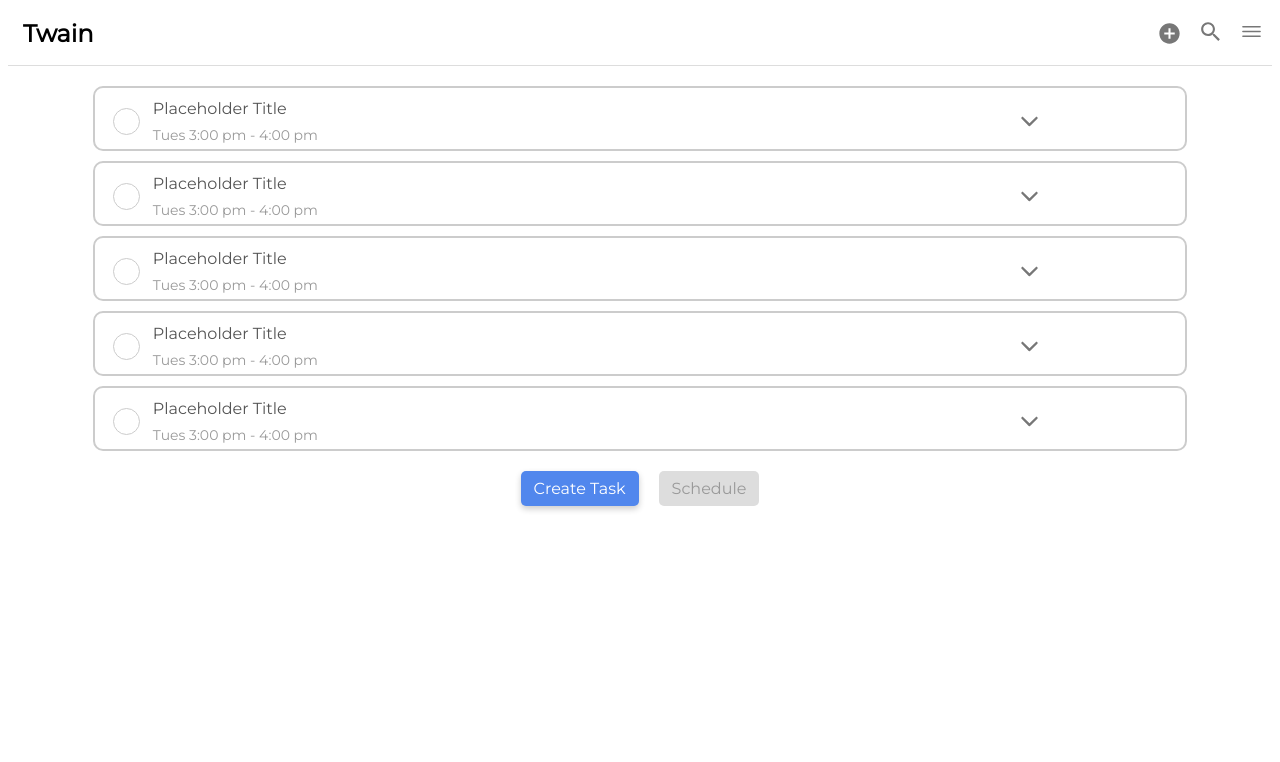
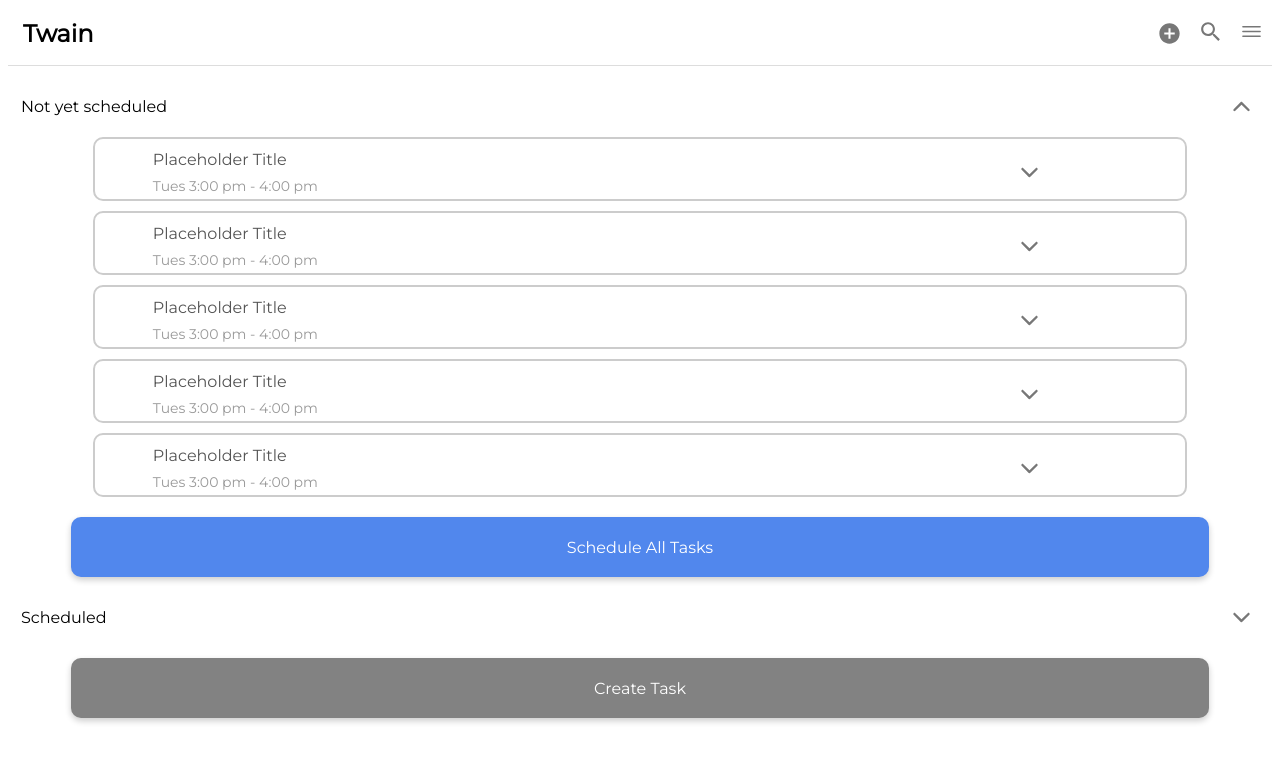
Before and after one commit to ucladevx/twain-extension, a React (Create React App) app: page /tasklist in a window 1280 px wide. Shown: the top 762 px of the page. Built offline with nearby package versions, Linux system fonts and the light colour scheme; the HTML template or start-up script is replaced by a standard one.

Commit message:
Categorized tasks into sections, added selection functions, ui updates on click

```diff
--- a/public/content.js
+++ b/public/content.js
@@ -19,7 +19,7 @@ const toggleSidebar = () => {
     const sidebar = document.createElement('iframe');
     sidebar.id = 'mySidebar';
     sidebar.style.cssText = `
-      width: 500px;
+      width: 400px;
       height: 100%;
       border: none;
       border-left: 1px solid #ddd;
--- a/src/components/containers/TaskList.js
+++ b/src/components/containers/TaskList.js
@@ -2,18 +2,22 @@ import React, { useState } from 'react';
 
 import Navbar from './Nav';
 import Task from '../presentational/Task';
-import Button from '../presentational/styled/Button';
+import { FullButton } from '../presentational/styled/Button';
+import { TaskSection } from '../presentational/Dropdown';
 
 const initTasks = [...Array(5).keys()].map((num) => ({
   id: num,
-  title: 'Placeholder Title',
+  name: 'Placeholder Title',
   scheduledDate: 'Tues 3:00 pm - 4:00 pm',
   duration: 90,
   dueDate: 'Tue Dec 10 2019',
   category: 'Testing',
   notes: 'Lorem ipsum',
-  created: '10/10/19'
+  created: '10/10/19',
+  scheduled: false
 }));
+
+const scheduledTasks = initTasks.map((task) => ({ ...task, scheduled: true }));
 
 const emptyTask = {
   id: 0,
@@ -30,10 +34,22 @@ const categories = ['School', 'Work', 'Personal', 'Holidays'];
 
 const TaskList = () => {
   const [tasks, setTasks] = useState(initTasks);
+  const [schedTasks, setSchedTasks] = useState(scheduledTasks);
   const [creating, setCreating] = useState(false);
+  const [selected, setSelected] = useState([]);
 
-  const deleteTask = (id) =>
-    setTasks(initTasks.filter((task) => task.id !== id));
+  const selectTask = (id) => {
+    if (selected.indexOf(id) === -1) setSelected(selected.concat([id]));
+    else setSelected(selected.filter((num) => num !== id));
+  };
+
+  const deleteTask = (id) => setTasks(tasks.filter((task) => task.id !== id));
+
+  const completeTask = (id) =>
+    setSchedTasks(schedTasks.filter((task) => task.id !== id));
+
+  const deleteSchedTask = (id) =>
+    setSchedTasks(schedTasks.filter((task) => task.id !== id));
 
   return (
     <div>
@@ -48,18 +64,36 @@ const TaskList = () => {
       ) : (
         ''
       )}
+      <TaskSection title="Not yet scheduled">
         {tasks.map((task) => (
           <Task
             key={task.id}
             task={task}
+            completeTask={deleteTask}
             deleteTask={deleteTask}
+            toggleSelect={selectTask}
+            selected={selected.indexOf(task.id) !== -1}
             categories={categories}
           />
         ))}
-      <Button primary onClick={() => setCreating(true)}>
+      </TaskSection>
+      <FullButton primary>
+        Schedule {selected.length ? selected.length : 'All'} Tasks
+      </FullButton>
+      <TaskSection title="Scheduled" defaultClosed={true}>
+        {schedTasks.map((task) => (
+          <Task
+            key={task.id}
+            task={task}
+            completeTask={completeTask}
+            deleteTask={deleteSchedTask}
+            categories={categories}
+          />
+        ))}
+      </TaskSection>
+      <FullButton secondary onClick={() => setCreating(true)}>
         Create Task
-      </Button>
-      <Button disabled>Schedule</Button>
+      </FullButton>
     </div>
   );
 };
--- a/src/components/presentational/Dropdown.js
+++ b/src/components/presentational/Dropdown.js
@@ -1,9 +1,38 @@
-import React, { useState } from 'react';
+import React, { useState, useEffect, useRef } from 'react';
 import styled, { css } from 'styled-components';
 
 import { Row } from './styled/Layout';
 import Input, { Shared } from './styled/Input';
-import { StaticIcon } from './styled/Icon';
+import Icon, { StaticIcon } from './styled/Icon';
+import { Text } from './styled/Global';
+
+const StyledTaskSection = styled.div`
+  & .content {
+    visibility: ${(props) => (props.closed ? 'hidden' : 'visible')};
+    height: ${(props) => (props.closed ? 0 : 'auto')};
+    opacity: ${(props) => (props.closed ? 0 : 1)};
+    transition: all 0.2s;
+  }
+`;
+
+export const TaskSection = ({ title, children, defaultClosed = false }) => {
+  const [closed, setClosed] = useState(defaultClosed);
+
+  return (
+    <StyledTaskSection closed={closed}>
+      <Row style={{ margin: '10px' }}>
+        <Text primary style={{ marginRight: 'auto' }}>
+          {title}
+        </Text>
+        <Icon
+          src={closed ? 'arrow-down.svg' : 'arrow-up.svg'}
+          onClick={() => setClosed(!closed)}
+        />
+      </Row>
+      <div className="content">{children}</div>
+    </StyledTaskSection>
+  );
+};
 
 const DropdownWrapper = styled.div`
   ${Shared}
@@ -11,13 +40,14 @@ const DropdownWrapper = styled.div`
   width: 90%;
   margin: 5px auto;
   text-align: left;
+  padding: 0 8px;
 
   & .content {
     position: absolute;
-    opacity: ${(props) => (!props.disabled && !props.closed ? '1' : '0')};
+    opacity: ${(props) => (!props.myDisabled && !props.closed ? '1' : '0')};
     width: 77%;
     max-height: ${(props) =>
-      !props.disabled && !props.closed ? '300px' : '0'};
+      !props.myDisabled && !props.closed ? '300px' : '0'};
     overflow: auto;
     margin-top: 6px;
     margin-left: -8px;
@@ -29,7 +59,7 @@ const DropdownWrapper = styled.div`
   }
 
   &:hover {
-    cursor: ${(props) => (props.disabled ? 'default' : 'pointer')};
+    cursor: ${(props) => (props.myDisabled ? 'default' : 'pointer')};
   }
 
   & .content p {
@@ -54,16 +84,41 @@ const Dropdown = ({ selected, onSelect, options, disabled }) => {
   /* parent element controls disabled property,
      selecting an option changes the closed property */
   const [closed, setClosed] = useState(true);
+  const node = useRef();
+
+  const handleClick = (e) => {
+    if (node.current.contains(e.target)) {
+      return;
+    }
+    setClosed(true);
+  };
+
+  useEffect(() => {
+    document.addEventListener('mousedown', handleClick);
+    return () => document.removeEventListener('mousedown', handleClick);
+  }, []);
 
   return (
-    <DropdownWrapper
-      disabled={disabled}
-      closed={closed}
-      onMouseOver={() => setClosed(false)}
-      onMouseLeave={() => setClosed(true)}
-    >
-      <Row>
-        {selected}
+    <DropdownWrapper myDisabled={disabled} closed={closed} ref={node}>
+      <Row
+        onClick={() => {
+          if (!disabled) setClosed(!closed);
+        }}
+        style={{ padding: '8px 0' }}
+      >
+        {disabled ? (
+          <div
+            style={{
+              padding: '2px 12px',
+              borderRadius: '10px',
+              backgroundColor: '#f2bd3f'
+            }}
+          >
+            {selected}
+          </div>
+        ) : (
+          <div>{selected}</div>
+        )}
         {disabled ? (
           ''
         ) : (
@@ -108,24 +163,23 @@ const NumberInput = styled.input`
     appearance: none;
     margin: 0;
   }
+
+  &:hover {
+    cursor: pointer;
+  }
 `;
 
 const DropdownGrid = css`
   & .content {
     position: absolute;
-    visibility: hidden;
-    opacity: 0;
+    visibility: ${(props) =>
+      !props.myDisabled && !props.closed ? 'visible' : 'hidden'};
+    opacity: ${(props) => (!props.myDisabled && !props.closed ? '1' : '0')};
     display: grid;
     background-color: #fff;
     border-radius: 10px;
     box-shadow: 0 2px 4px 0 rgba(0, 0, 0, 0.4);
     transition: opacity 0.25s;
-  }
-
-  &:hover .content {
-    visibility: ${(props) =>
-      !props.disabled && !props.closed ? 'visible' : 'hidden'};
-    opacity: 1;
   }
 
   & .content div {
@@ -145,7 +199,7 @@ const DropdownNumpadGrid = styled.div`
   & .content {
     grid-template-columns: 50px 50px 50px;
     margin-top: -3px;
-    margin-left: -50px;
+    margin-left: -53px;
   }
 
   /* round corners */
@@ -180,13 +234,8 @@ export const NumpadInput = (props) => {
   };
 
   return (
-    <DropdownNumpadGrid
-      disabled={props.disabled}
-      closed={closed}
-      onMouseOver={() => setClosed(false)}
-      onMouseLeave={() => setClosed(true)}
-    >
-      <NumberInput {...props} />
+    <DropdownNumpadGrid myDisabled={props.disabled} closed={closed}>
+      <NumberInput {...props} onClick={() => setClosed(!closed)} />
       <div className="content">
         {[1, 2, 3, 4, 5, 6, 7, 8, 9].map((num) => (
           <div key={num} onClick={() => updateNumber(num)}>
@@ -215,9 +264,9 @@ const DropdownDateGrid = styled.div`
   ${DropdownGrid}
 
   & .content {
-    width: 76.5%;
+    width: 77%;
     grid-template-columns: repeat(7, auto);
-    margin-left: 15px;
+    margin-left: 10px;
     margin-top: -8px;
   }
 
@@ -323,18 +372,20 @@ export const DatePicker = (props) => {
     date.setMonth(viewDate.month);
     date.setFullYear(viewDate.year);
     date.setDate(day);
-    // return `${'November'} ${date.getDate()}, ${date.getFullYear()}`;
     return date.toDateString();
   };
 
   return (
-    <DropdownDateGrid
-      disabled={props.disabled}
-      closed={closed}
-      onMouseOver={() => setClosed(false)}
-      onMouseLeave={() => setClosed(true)}
-    >
-      <Input {...props} />
+    <DropdownDateGrid myDisabled={props.disabled} closed={closed}>
+      <Input
+        {...props}
+        myDisabled={props.disabled}
+        onClick={(e) => {
+          e.target.blur();
+          if (!props.disabled) setClosed(!closed);
+        }}
+        no-hover
+      />
       <div className="content">
         <div
           style={{ gridColumn: '1/3' }}
@@ -369,14 +420,14 @@ export const DatePicker = (props) => {
         {['SUN', 'MON', 'TUE', 'WED', 'THU', 'FRI', 'SAT'].map((day) => (
           <div
             key={day}
-            style={{ backgroundColor: '#ddd' }}
+            style={{ backgroundColor: '#ddd', fontSize: '13px' }}
             className="no-hover"
           >
             {day}
           </div>
         ))}
         {[...Array(offset).keys()].map((num) => (
-          <div key={num} className="no-highlight"></div>
+          <div key={num} className="no-highlight" />
         ))}
         {[...Array(months[viewDate.month].days).keys()].map((num) => (
           <div
--- a/src/components/presentational/Task.js
+++ b/src/components/presentational/Task.js
@@ -10,29 +10,47 @@ import SpinButton from './Spin';
 import Dropdown, { DatePicker } from './Dropdown';
 
 const Card = styled.div`
-  max-height: ${(props) => (props.expanded ? '500px' : '45px')};
+  max-height: ${(props) => (props.expanded ? '500px' : '44px')};
   width: 85%;
   margin: 10px auto;
   padding: 8px;
   background-color: #fff;
-  border: 2px solid #ccc;
+  border: ${(props) =>
+    props.selected ? '2px solid #5187ed' : '2px solid #ccc'};
   border-radius: 10px;
   overflow: hidden;
   transition: all 0.3s;
 
   &:hover {
-    border-color: #5187ed;
+    box-shadow: 0px 1px 2px 0 rgba(0, 0, 0, 0.25);
+    cursor: pointer;
   }
 `;
 
 const DurationRow = styled(Row)`
   justify-content: space-between;
   width: 90%;
-  margin: 0px 8px;
+  margin: 0 0;
 `;
 
-const Task = ({ task, deleteTask, categories, creating = false }) => {
-  const { id, scheduledDate, created } = task;
+const Label = styled(Text)`
+  visibility: ${(props) => (props.editing ? 'visible' : 'hidden')};
+  height: ${(props) => (props.editing ? 'auto' : '0')};
+  margin: 0;
+  margin-left: 3px;
+  text-align: left;
+`;
+
+const Task = ({
+  task,
+  completeTask,
+  deleteTask,
+  toggleSelect,
+  selected,
+  categories,
+  creating = false
+}) => {
+  const { id, created } = task;
 
   const initDuration = (duration) => {
     const hours = parseInt(duration / 60);
@@ -40,11 +58,13 @@ const Task = ({ task, deleteTask, categories, creating = false }) => {
     return { hours, minutes };
   };
 
+  const selectMultiple = !task.scheduled;
+
   /* default to a collapsed, uneditable task */
   const [expanded, setExpanded] = useState(creating);
   const [editing, setEditing] = useState(creating);
 
-  const [title, setTitle] = useState(task.title);
+  const [name, setName] = useState(task.name);
   const [time, setTime] = useState(initDuration(task.duration));
   const [due, setDue] = useState(task.dueDate);
   const [category, setCategory] = useState(task.category);
@@ -54,36 +74,65 @@ const Task = ({ task, deleteTask, categories, creating = false }) => {
   const setMinutes = (val) => setTime({ hours: time.hours, minutes: val });
 
   return (
-    <Card expanded={expanded}>
+    <Card
+      expanded={expanded}
+      select={selectMultiple}
+      onClick={
+        selectMultiple && !expanded
+          ? (e) => {
+              toggleSelect(id);
+            }
+          : () => {}
+      }
+      selected={selected}
+    >
       <Row>
-        <Select />
+        <Select
+          hide={selectMultiple}
+          onClick={() => {
+            if (!selectMultiple) completeTask(id);
+          }}
+        />
         <div style={{ width: '80%', textAlign: 'left' }}>
           <Mini
             placeholder="Title"
-            value={title}
-            onChange={(e) => setTitle(e.value)}
+            value={name}
+            onChange={(e) => setName(e.value)}
+            myDisabled={!editing}
             disabled={!editing}
           />
-          <Text>{scheduledDate}</Text>
+          {!editing ? (
+            <Text>
+              {!selectMultiple
+                ? time.hours + ' hr ' + time.minutes + ' min'
+                : task.scheduledDate}
+            </Text>
+          ) : (
+            ''
+          )}
         </div>
         <Icon
           src={
             editing ? 'close.svg' : expanded ? 'arrow-up.svg' : 'arrow-down.svg'
           }
           alt={editing ? 'Close' : expanded ? 'Up' : 'Down'}
-          onClick={() => {
+          onClick={(e) => {
             if (editing) {
               if (!creating) {
                 if (window.confirm('Delete task?')) deleteTask(id);
               } else {
                 deleteTask(id);
               }
-            } else setExpanded(!expanded);
+            } else {
+              setExpanded(!expanded);
+              e.stopPropagation();
+            }
           }}
         />
       </Row>
+      {editing ? (
         <DurationRow>
-        <Text>Duration:</Text>
+          <Text style={{ marginRight: '30px' }}>Duration:</Text>
           <SpinButton
             units="hr"
             val={time.hours}
@@ -101,26 +150,33 @@ const Task = ({ task, deleteTask, categories, creating = false }) => {
             hidden={!editing}
           />
         </DurationRow>
+      ) : (
+        ''
+      )}
+      <Label editing={editing}>Due:</Label>
       <DatePicker
         placeholder="Due Date"
-        value={due}
+        value={!editing ? 'Due on ' + due : due}
         onChange={(e) => setDue(e.target.value)}
         disabled={!editing}
       />
+      <Label editing={editing}>Category:</Label>
       <Dropdown
         selected={category}
         onSelect={(option) => setCategory(option)}
         options={categories}
         disabled={!editing}
       />
+      <Label editing={editing}>Notes:</Label>
       <TextArea
         placeholder="Add notes"
         value={notes}
         onChange={(e) => setNotes(e.value)}
+        myDisabled={!editing}
         disabled={!editing}
       />
       <Row spaceBetween>
-        <Text>Created {created}</Text>
+        <Text>{editing ? 'Updated ' + created : ''}</Text>
         <TextButton onClick={() => setEditing(!editing)}>
           {editing ? 'Save' : 'Edit'}
         </TextButton>
--- a/src/components/presentational/styled/Button.js
+++ b/src/components/presentational/styled/Button.js
@@ -44,4 +44,10 @@ const Button = styled.button`
   }
 `;
 
+export const FullButton = styled(Button)`
+  width: 90%;
+  height: 60px;
+  border-radius: 10px;
+`;
+
 export default Button;
--- a/src/components/presentational/styled/Global.js
+++ b/src/components/presentational/styled/Global.js
@@ -9,6 +9,7 @@ export const Text = styled.p`
   margin: 3px;
   color: ${(props) => (props.primary ? '#000' : '#999')};
   font-size: ${(props) => (props.primary ? '16px' : '14px')};
+  cursor: default;
 `;
 
 const Global = styled.div`
--- a/src/components/presentational/styled/Icon.js
+++ b/src/components/presentational/styled/Icon.js
@@ -20,11 +20,14 @@ export const Select = styled.div`
   height: 25px;
   width: 25px;
   margin: 10px;
+  opacity: ${(props) => (props.hide ? 0 : 1)}
   border: 1px solid #ccc;
   border-radius: 30px;
+  transition: all 0.15s;
 
   &:hover {
-    background-color: #ccc;
+    border: 1px solid transparent;
+    background-color: #00e676;
   }
 `;
 
--- a/src/components/presentational/styled/Input.js
+++ b/src/components/presentational/styled/Input.js
@@ -5,17 +5,13 @@ import { Font } from './Global';
 export const Shared = css`
   ${Font}
 
-  margin: 5px;
-  padding: 8px;
-  background-color: ${(props) => (props.disabled ? '#fff' : '#ddd')};
+  margin: ${(props) => (props.myDisabled ? '1px' : '5px')};
+  padding: ${(props) => (props.myDisabled ? '2px' : '8px')};
+  background-color: ${(props) => (props.myDisabled ? '#fff' : '#ddd')};
   border: none
   border-bottom: 2px solid transparent;
   border-radius: 5px;
-  transition: border-color 0.2s, border-radius 0.1s, all 0.3s;
-
-  &:hover {
-    cursor: ${(props) => (props.disabled ? 'default' : 'text')};
-  }
+  transition: border-color 0.2s, border-radius 0.1s, all 0.25s;
 
   &:focus {
     outline-style: none;
@@ -26,10 +22,16 @@ const Input = styled.input`
   ${Shared}
 
   width: 90%;
+  color: #000;
 
   &:focus {
     border-bottom: 2px solid #5187ed;
     border-radius: 5px 5px 0px 0px;
+  }
+
+  &:hover {
+    cursor: ${(props) =>
+      props.myDisabled ? 'default' : props['no-hover'] ? 'pointer' : 'text'};
   }
 `;
 
@@ -37,7 +39,9 @@ export const TextArea = styled.textarea`
   ${Shared}
 
   width: 90%;
-  resize: ${(props) => (props.disabled ? 'none' : 'vertical')};
+  height: ${(props) => (props.myDisabled ? '20px' : '100px')};
+  overflow: auto;
+  resize: ${(props) => (props.myDisabled ? 'none' : 'none')};
 
   &:focus {
     border-bottom: 2px solid #5187ed;
@@ -53,7 +57,7 @@ export const Mini = styled.input`
   padding: 3px;
   background-color: #fff;
   border-bottom: ${(props) =>
-    props.disabled ? '2px solid transparent' : '2px solid #ccc'};
+    props.myDisabled ? '2px solid transparent' : '2px solid #ccc'};
   border-radius: 0px;
 
   &:focus {
```
Also changed, not shown: 1 other file (tests, documents, lock files or other folders). Lines whose indentation alone changed are shown as unchanged.
